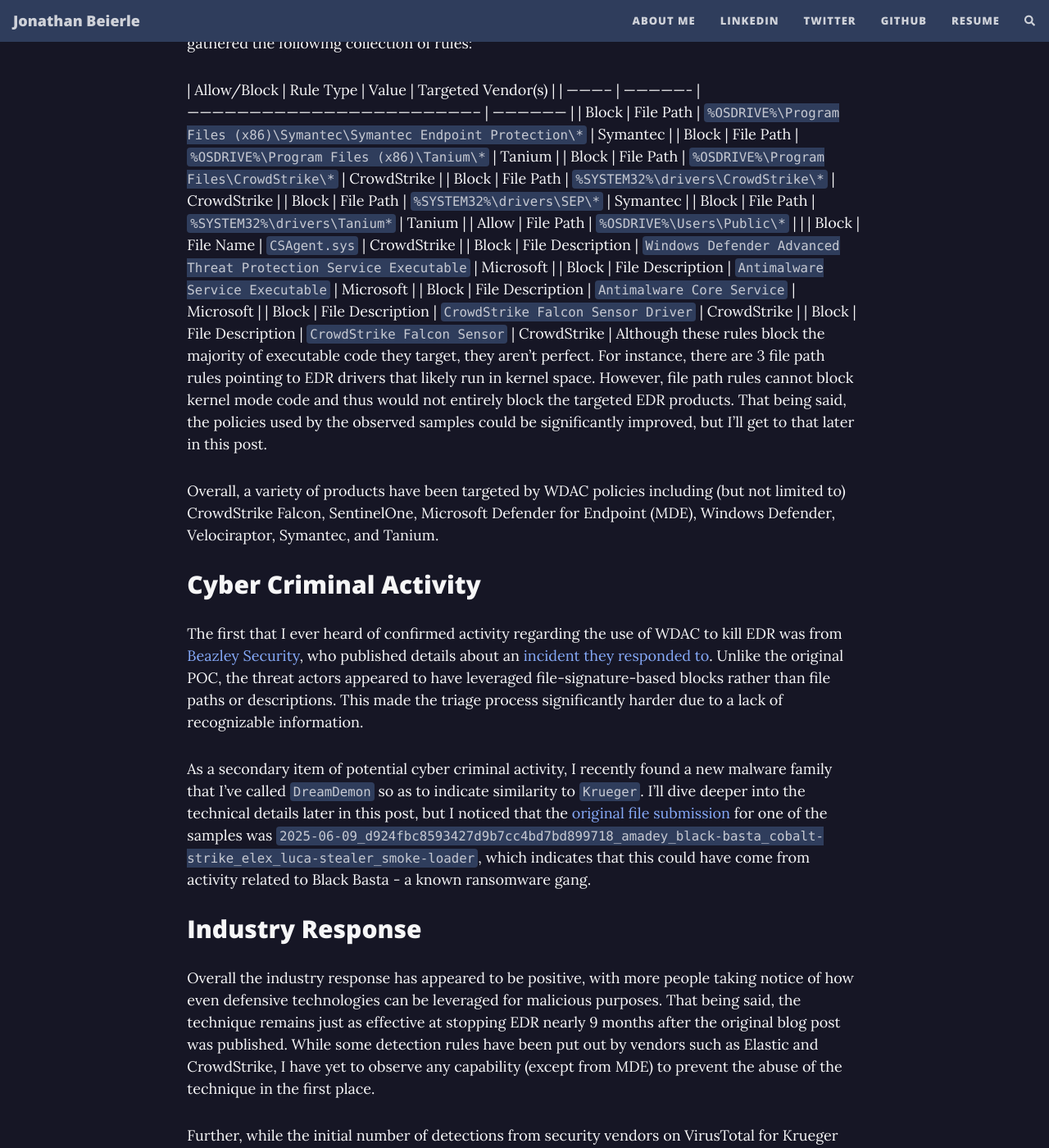
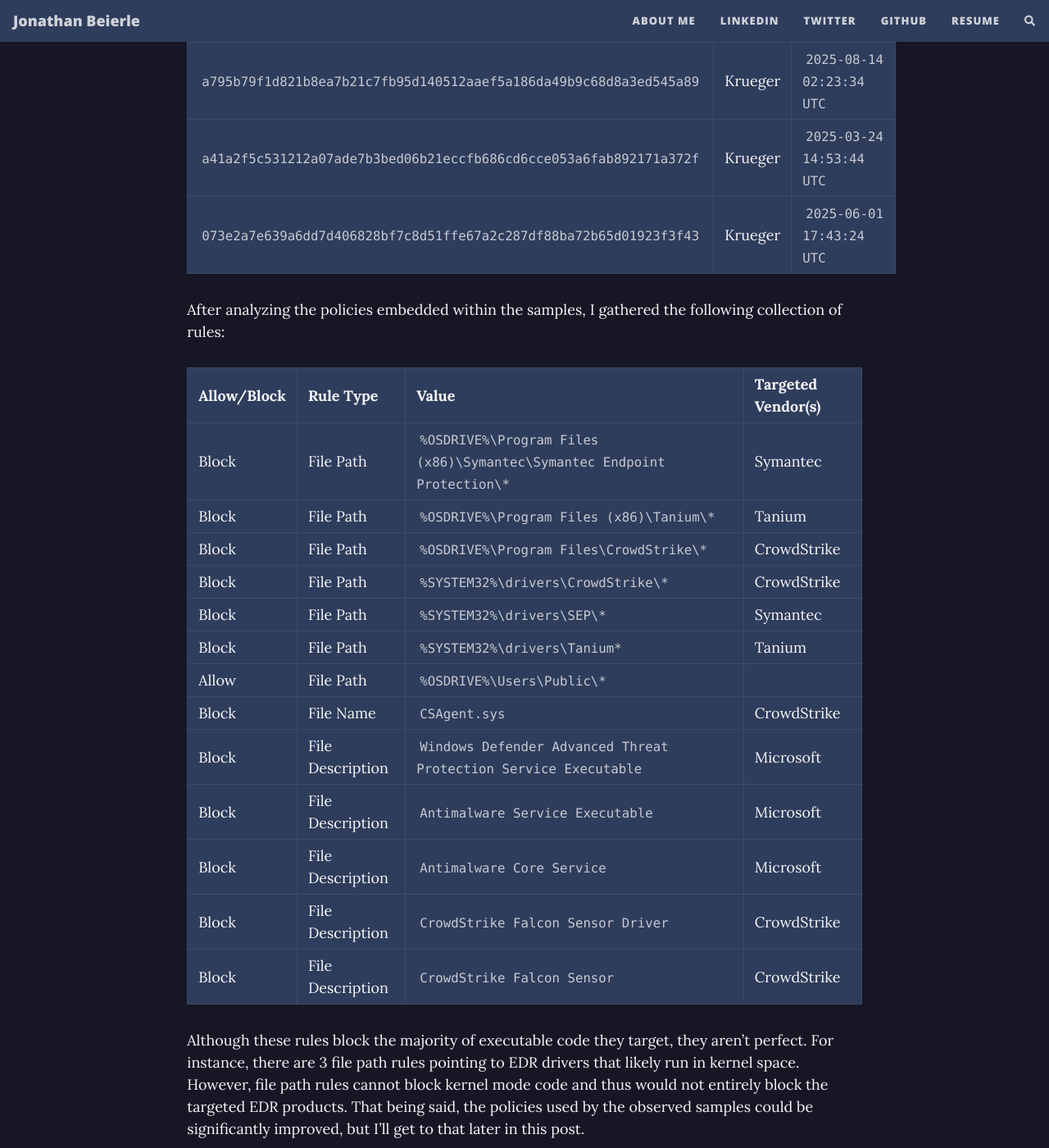
Before and after one commit to HullaBrian/Personal-Website, a Jekyll site: the page built from _posts/2025-08-28-A-Nightmare-on-EDR-Street-WDACs-Revenge.md, in a window 1280 px wide and 1400 px high, scrolled down 1696 px. Shown: the whole window at 82% size. Built offline with Jekyll 4.4.1, drawn with Linux system fonts in a browser that asks for light colours; nearby versions of some CDN libraries; comment, search, counter and statistics services are not loaded; some of the changed lines change nothing that is shown; some of the changed text lies outside the part shown.

Commit message:
Fix table formatting issues and link failure

```diff
--- a/_posts/2025-08-28-A-Nightmare-on-EDR-Street-WDACs-Revenge.md
+++ b/_posts/2025-08-28-A-Nightmare-on-EDR-Street-WDACs-Revenge.md
@@ -41,6 +41,7 @@
 | `a795b79f1d821b8ea7b21c7fb95d140512aaef5a186da49b9c68d8a3ed545a89` | Krueger | `2025-08-14 02:23:34 UTC` |
 | `a41a2f5c531212a07ade7b3bed06b21eccfb686cd6cce053a6fab892171a372f` | Krueger | `2025-03-24 14:53:44 UTC` |
 | `073e2a7e639a6dd7d406828bf7c8d51ffe67a2c287df88ba72b65d01923f3f43` | Krueger | `2025-06-01 17:43:24 UTC` |
+
 After analyzing the policies embedded within the samples, I gathered the following collection of rules:
 
 | Allow/Block | Rule Type        | Value                                                                   | Targeted Vendor(s) |
@@ -58,6 +59,7 @@
 | Block       | File Description | `Antimalware Core Service`                                              | Microsoft          |
 | Block       | File Description | `CrowdStrike Falcon Sensor Driver`                                      | CrowdStrike        |
 | Block       | File Description | `CrowdStrike Falcon Sensor`                                             | CrowdStrike        |
+
 Although these rules block the majority of executable code they target, they aren't perfect. For instance, there are 3 file path rules pointing to EDR drivers that likely run in kernel space. However, file path rules cannot block kernel mode code and thus would not entirely block the targeted EDR products. That being said, the policies used by the observed samples could be significantly improved, but I'll get to that later in this post.
 
 Overall, a variety of products have been targeted by WDAC policies including (but not limited to) CrowdStrike Falcon, SentinelOne, Microsoft Defender for Endpoint (MDE), Windows Defender, Velociraptor, Symantec, and Tanium.
@@ -73,14 +75,14 @@
 Further, while the initial number of detections from security vendors on VirusTotal for Krueger were relatively low, detections seemed to have jumped to be well over 40/72. Not only that, but many seem to label Krueger samples as either something related to Krueger or WDAC - something I find really cool! (See [VirusTotal Collection](https://www.virustotal.com/gui/collection/f71648f5deb4618be36324c734904cfd59d7325291773f79608b178e0497c931/iocs))
 
 Below is a list of articles/blogs referencing or about the technique and/or Krueger.
-- https://meterpreter.org/krueger-proof-of-concept-poc-net-tool-for-remotely-killing-edr-with-wdac/
-- https://cybersecuritynews.com/attack-weaponizes-windows-defender/
-- https://www.pinetworks.net/post/advanced-cyberattack-exploits-windows-defender-to-disable-edr
-- https://kalilinuxtutorials.com/krueger/
-- https://windowsforum.com/threads/exploiting-wdac-how-attackers-bypass-edr-sensors-and-what-to-do.348590/
-- https://undercodetesting.com/weaponizing-wdac-killing-the-dreams-of-edr/
-- https://www.truesec.com/hub/blog/new-wdac-exploit-technique-leveraging-policies-to-disable-edrs-and-evade-detection
-- https://red.infiltr8.io/redteam/evasion/endpoint-detection-respons-edr-bypass/windows-defender-application-control-wdac-killing-edr
+- [https://meterpreter.org/krueger-proof-of-concept-poc-net-tool-for-remotely-killing-edr-with-wdac/](https://meterpreter.org/krueger-proof-of-concept-poc-net-tool-for-remotely-killing-edr-with-wdac/)
+- [https://cybersecuritynews.com/attack-weaponizes-windows-defender/](https://cybersecuritynews.com/attack-weaponizes-windows-defender/)
+- [https://www.pinetworks.net/post/advanced-cyberattack-exploits-windows-defender-to-disable-edr](https://www.pinetworks.net/post/advanced-cyberattack-exploits-windows-defender-to-disable-edr)
+- [https://kalilinuxtutorials.com/krueger/](https://kalilinuxtutorials.com/krueger/)
+- [https://windowsforum.com/threads/exploiting-wdac-how-attackers-bypass-edr-sensors-and-what-to-do.348590/](https://windowsforum.com/threads/exploiting-wdac-how-attackers-bypass-edr-sensors-and-what-to-do.348590/)
+- [https://undercodetesting.com/weaponizing-wdac-killing-the-dreams-of-edr/](https://undercodetesting.com/weaponizing-wdac-killing-the-dreams-of-edr/)
+- [https://www.truesec.com/hub/blog/new-wdac-exploit-technique-leveraging-policies-to-disable-edrs-and-evade-detection](https://www.truesec.com/hub/blog/new-wdac-exploit-technique-leveraging-policies-to-disable-edrs-and-evade-detection)
+- [https://red.infiltr8.io/redteam/evasion/endpoint-detection-respons-edr-bypass/windows-defender-application-control-wdac-killing-edr](https://red.infiltr8.io/redteam/evasion/endpoint-detection-respons-edr-bypass/windows-defender-application-control-wdac-killing-edr)
 
 # Research Updates
 ## New Malware Family - DreamDemon
```
